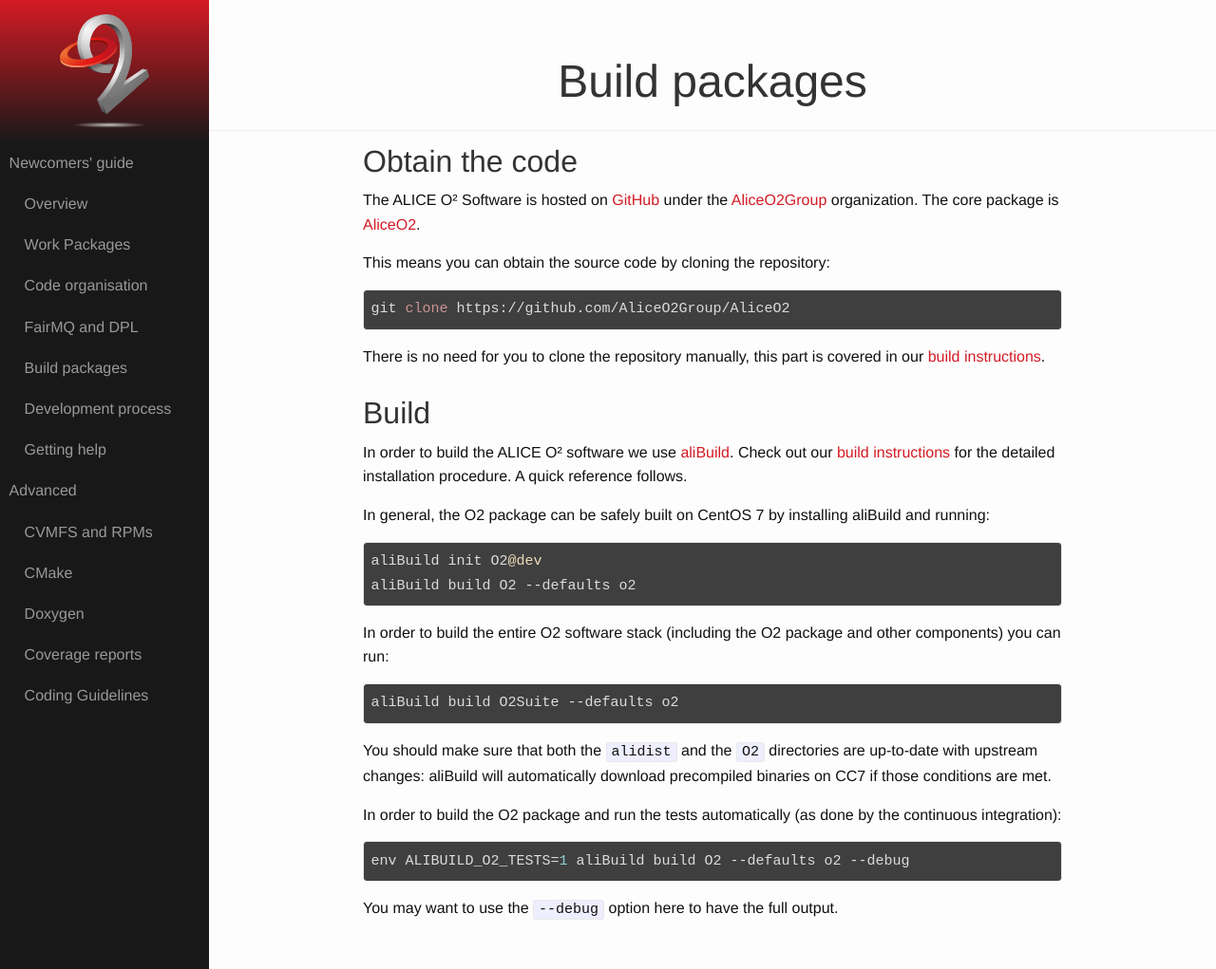
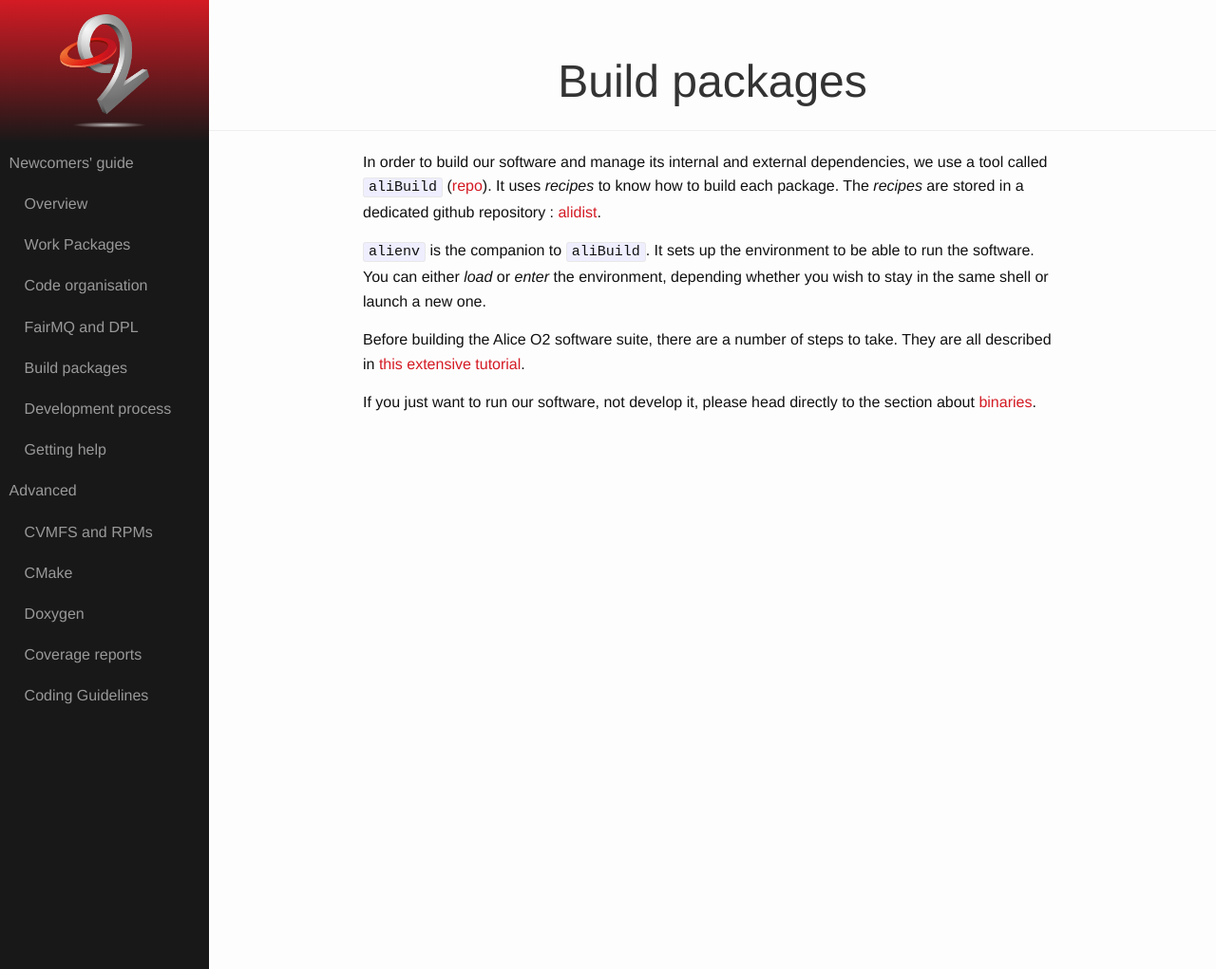
Before and after one commit to AliceO2Group/AliceO2Group.github.io, a Jekyll site: the page built from quickstart/build.markdown, in a window 1280 px wide and 1021 px high. Shown: the whole window at 95% size. Built offline with Jekyll 4.4.1, drawn with Linux system fonts in a browser that asks for light colours.

Commit message:
Build and other stuff (#20)

```diff
--- a/advanced/binaries.markdown
+++ b/advanced/binaries.markdown
@@ -1,5 +1,5 @@
 ---
-title: Get the packages
+title: Binaries
 layout: main
 ---
 
--- a/quickstart/build.markdown
+++ b/quickstart/build.markdown
@@ -3,45 +3,10 @@ title: Build packages
 layout: main
 ---
 
-Obtain the code
-===============
+In order to build our software and manage its internal and external dependencies, we use a tool called `aliBuild` ([repo](https://github.com/alisw/alibuild)). It uses _recipes_ to know how to build each package. The _recipes_ are stored in a dedicated github repository : [alidist](https://github.com/alisw/alidist).
 
-The ALICE O² Software is hosted on [GitHub](https://github.com) under the
-[AliceO2Group](https://github.com/AliceO2Group/) organization. The core package is
-[AliceO2](https://github.com/AliceO2Group/AliceO2).
+`alienv` is the companion to `aliBuild`. It sets up the environment to be able to run the software. You can either _load_ or _enter_ the environment, depending whether you wish to stay in the same shell or launch a new one.
 
-This means you can obtain the source code by cloning the repository:
+Before building the Alice O2 software suite, there are a number of steps to take. They are all described in [this extensive tutorial](https://alice-doc.github.io/alice-analysis-tutorial/building/).
 
-    git clone https://github.com/AliceO2Group/AliceO2
-
-There is no need for you to clone the repository manually, this part is covered in our
-[build instructions](#build).
-
-
-Build
-=====
-
-In order to build the ALICE O² software we use [aliBuild](https://alisw.github.io/alibuild). Check
-out our [build instructions](https://alice-doc.github.io/alice-analysis-tutorial/building/) for the
-detailed installation procedure. A quick reference follows.
-
-In general, the O2 package can be safely built on CentOS 7 by installing aliBuild and running:
-
-    aliBuild init O2@dev
-    aliBuild build O2 --defaults o2
-
-In order to build the entire O2 software stack (including the O2 package and other components) you
-can run:
-
-    aliBuild build O2Suite --defaults o2
-
-You should make sure that both the `alidist` and the `O2` directories are up-to-date with upstream
-changes: aliBuild will automatically download precompiled binaries on CC7 if those conditions are
-met.
-
-In order to build the O2 package and run the tests automatically (as done by the continuous
-integration):
-
-    env ALIBUILD_O2_TESTS=1 aliBuild build O2 --defaults o2 --debug
-
-You may want to use the `--debug` option here to have the full output.
+If you just want to run our software, not develop it, please head directly to the section about [binaries](../advanced/binaries.markdown).
```
Also changed, not shown: quickstart/devel.markdown (+8 -0 lines), images/dataflow.png.
